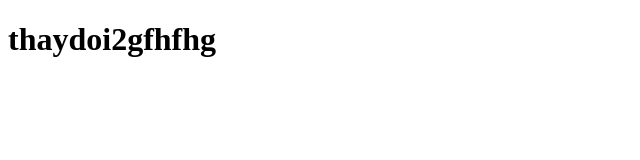
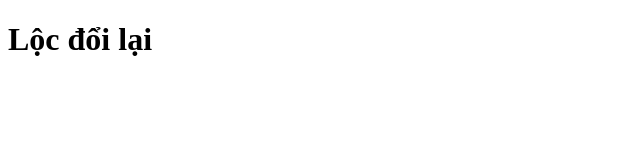
Before and after one commit to locvuminh5/18-3-2024, a plain HTML site: page index.html in a window 1280 px wide. Shown: the whole page, without its empty margins (0-640 px from the left). Drawn offline with Linux system fonts and the light colour scheme.

Commit message:
Lộc đổi lại tiếp

```diff
--- a/index.html
+++ b/index.html
@@ -6,6 +6,6 @@
     <title>Document</title>
 </head>
 <body>
-    <h1>thaydoi2gfhfhg</h1>
+    <h1>Lộc đổi lại</h1>
 </body>
 </html>
```
